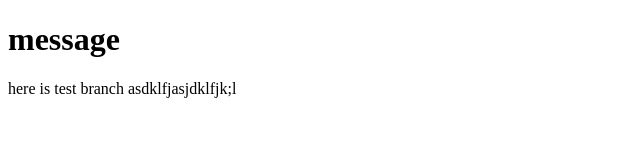
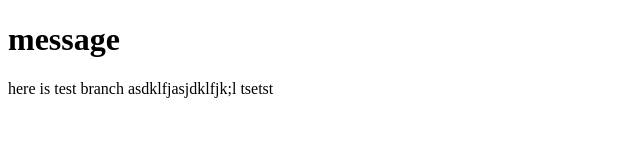
Before and after one commit to wnstlr0615/gitStudyCh06, a plain HTML site: page index.html in a window 1280 px wide. Shown: the full height of the page, 0-640 px from the left. Drawn offline with Linux system fonts and the light colour scheme.

Commit message:
test입니다

```diff
--- a/index.html
+++ b/index.html
@@ -9,5 +9,6 @@
     <h1>message</h1>
     here is test branch
     asdklfjasjdklfjk;l
+    tsetst
 </body>
 </html>
```
